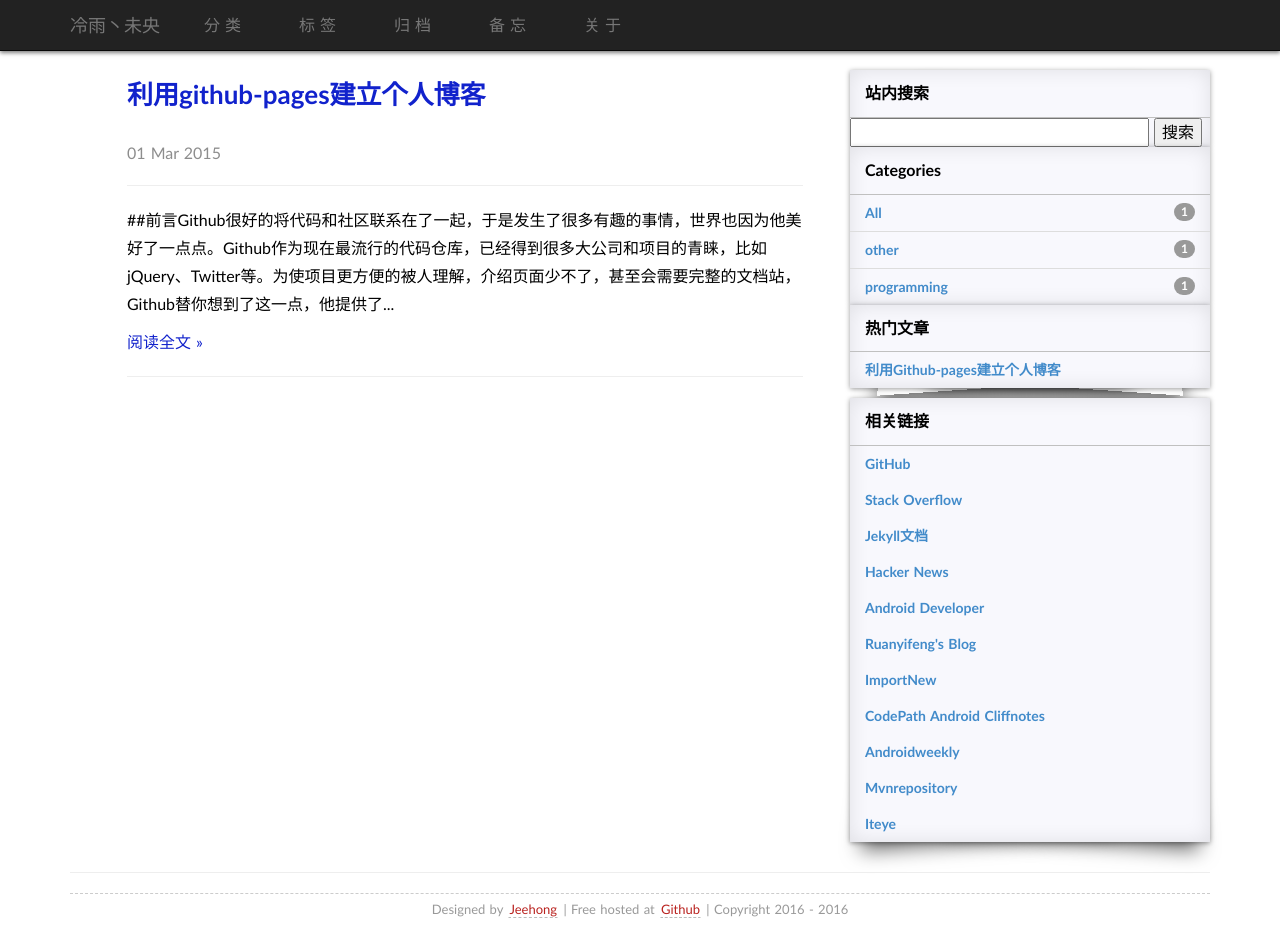
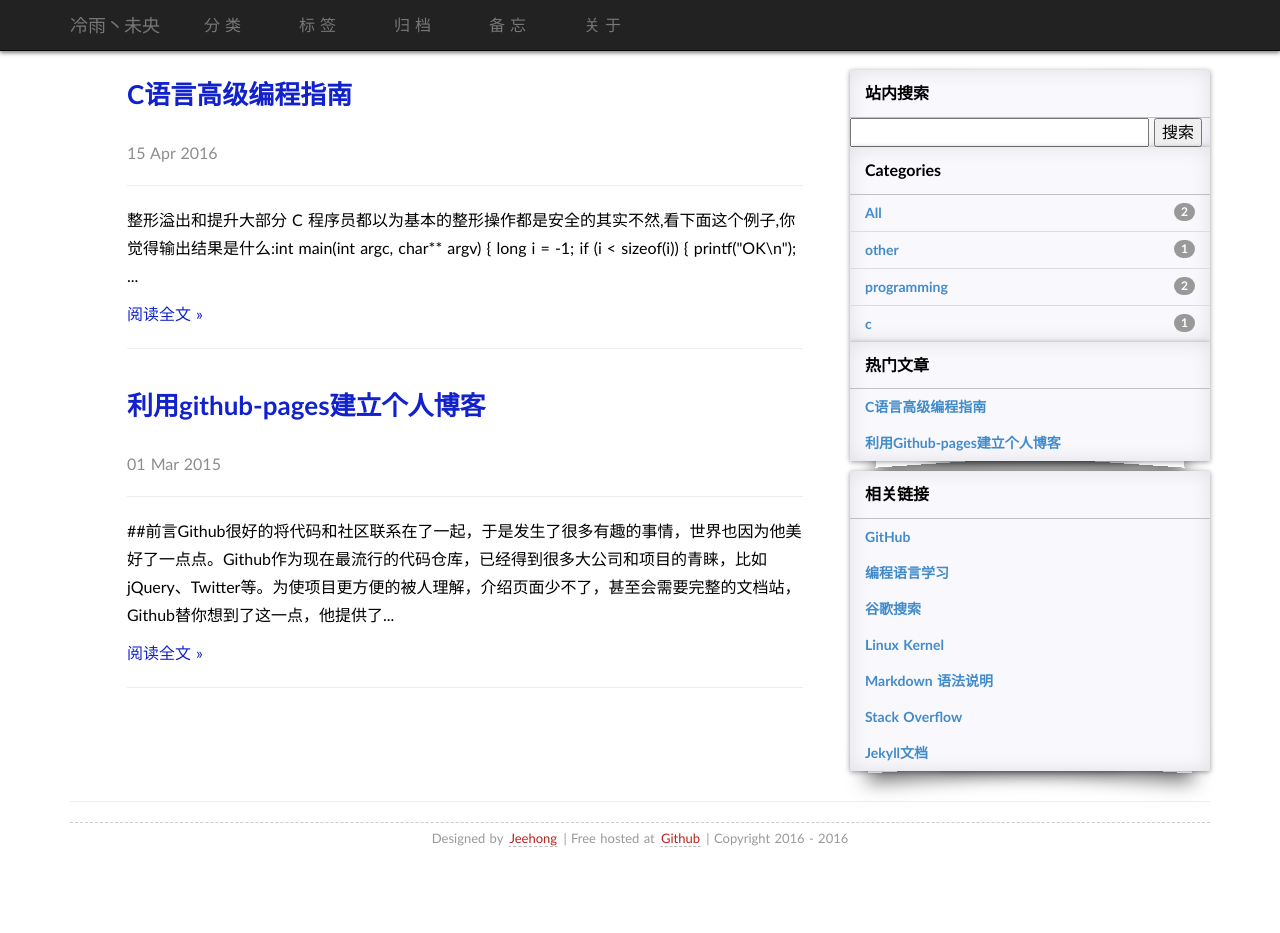
Before and after one commit to jeehong/jeehong.github.io, a Jekyll site: the page built from index.html, in a window 1280 px wide and 933 px high. Built offline with Jekyll 4.4.1, drawn with Linux system fonts in a browser that asks for light colours; some web fonts are replaced; the list of posts is cut into pages by our own code; comment, search, counter and statistics services are not loaded; some of the changed lines change nothing that is shown.

Commit message:
添加新文章

```diff
--- a/_includes/hot.html
+++ b/_includes/hot.html
@@ -2,9 +2,16 @@
       <div class="categories-list-header">
         热门文章
       </div>
-
- <ul class="list-unstyled">
-      	<li><a href="/blog/2015/03/github-pages-blog.html" class="categories-list-item">利用Github-pages建立个人博客</a></li>
-
-     </ul>
+ 	<ul class="list-unstyled">
+      	<li>
+			<a href="/blog/2016/04/c-advaced-programming.html" class="categories-list-item">
+				C语言高级编程指南
+			</a>
+		</li>
+      	<li>
+			<a href="/blog/2015/03/github-pages-blog.html" class="categories-list-item">
+				利用Github-pages建立个人博客
+			</a>
+		</li>
+   	</ul>
 </div>
--- a/_includes/links.html
+++ b/_includes/links.html
@@ -8,61 +8,37 @@
                    GitHub
                 </a>
               </li>
-<li>
+            <li>
+                <a href="http://www.runoob.com/" class="categories-list-item">
+                   编程语言学习
+                </a>
+            </li>
+            <li>
+                <a href="http://www.google.com/" class="categories-list-item">
+                   谷歌搜索
+                </a>
+            </li>
+			<li>
+                <a href="https://www.kernel.org" class="categories-list-item">
+                   Linux Kernel
+                </a>
+            </li>
+			<li>
+                <a href="wowubuntu.com/markdown/#list" class="categories-list-item">
+                   Markdown 语法说明
+                </a>
+            </li>
+			<li>
                 <a href="http://www.stackoverflow.com/" class="categories-list-item">
                    Stack Overflow
                 </a>
-              </li>
-<li>
+            </li>
+			<li>
                 <a href="http://jekyllrb.com/docs/posts/" class="categories-list-item">
                   Jekyll文档
                 </a>
-              </li>
+            </li>
 
-               <li>
-                <a href="https://news.ycombinator.com/" class="categories-list-item">
-                   Hacker News
-                </a>
-              </li>
-
-              <li>
-                <a href="http://developer.android.com/" class="categories-list-item">
-                   Android Developer
-                </a>
-              </li>
-
-              <li>
-                <a href="http://www.ruanyifeng.com/blog/" class="categories-list-item">
-                   Ruanyifeng's Blog
-                </a>
-              </li>
-
-
-  <li>
-                <a href="http://www.importnew.com/" class="categories-list-item">
-                   ImportNew
-                </a>
-              </li>
-<li>
-                <a href="http://guides.codepath.com/android" class="categories-list-item">
-                   CodePath Android Cliffnotes
-                </a>
-              </li>
-<li>
-                <a href="http://androidweekly.net/" class="categories-list-item">
-                   Androidweekly
-                </a>
-              </li>
-<li>
-			<a href="http://mvnrepository.com/" class="categories-list-item">
-                   Mvnrepository
-                </a>
-              </li>
-<li>
-			<a href="http://www.iteye.com/" class="categories-list-item">
-                  Iteye
-                </a>
-              </li>
 
             </ul>
 
--- /dev/null
+++ b/_posts/2016-04-15-c-advaced-programming.md
@@ -0,0 +1,381 @@
+---
+layout:     post
+title:      C语言高级编程指南
+keywords:   C
+categories: [c, programming]
+tags:	    [c, programming]
+---
+
+
+**整形溢出和提升**
+
+大部分 C 程序员都以为基本的整形操作都是安全的其实不然,看下面这个例子,
+你觉得输出结果是什么:
+
+    int main(int argc, char** argv) {
+        long i = -1;
+
+        if (i < sizeof(i)) {
+             printf("OK\n");
+        }
+        else {
+             printf("error\n");
+        }
+
+        return 0;
+    }
+当一个变量转换成无符号整形时,i的值不再是-1,而是 size_t的最大值,因
+为sizeof操作返回的是一个 size_t类型的无符号数。
+在C99/C11标准里写道:
+
+> "If the operand that has unsigned integer type has rank greater or
+> equal to the rank of the type of the other operand, then the operand
+> with signed integer type is converted to the type of the operand with
+> unsigned integer type."
+
+在C标准里面 size_t至少是一个 16 位的无符号整数,对于给定的架构 size_t 一般对应long,所以sizeof（int）和size_t至少相等,这就带来了可移植性的问题,C标准没有定义 short, int,long,longlong的大小,只是说明了他们的最小长度,对于 x86_64 架构,long在Linux下是64位,而在64位Windows下是32位。一般的方法是采用固定长度的类型比如定义在C99头文件stdint.h中的uint16_t,int32_t,uint_least16_t,uint_fast16_t等。
+
+
+如果 int可以表示原始类型的所有值,那么这个操作数会转换成 int,否则
+他会转换成 unsigned int。下面这个函数在 32 位平台返回 65536,但是在 16 位系统返回 0。
+
+    uint32_t sum()
+    {
+        uint16_t a = 65535;
+        uint16_t b = 1;
+        return a+b;
+    }
+
+对于char 类型到底是 signed 还是 unsigned 取决于硬件架构和操作系统,通常
+由特定平台的 ABI(Application Binary Interface) 指定,如果是 signed char,下面的代码输出-128 和-127,否则输出 128,129(x86 架构)。
+
+    char c = 128;
+    char d = 129;
+    printf("%d,%d\n",c,d);
+
+
+----------
+##内存管理和分配
+
+malloc 函数分配制定字节大小的内存,对象未被初始化,如果 size 是 0 取
+决与系统实现。malloc(0)返回一个空指针或者 unique pointer,如果 size 是表达式的运算结果,确保没有整形溢出。
+
+> “If the size of the space requested is 0, the behavior is
+> implementation- defined: the value returned shall be either a null
+> pointer or a unique pointer.”
+
+    size_t computed_size;
+
+    if (elem_size && num > SIZE_MAX / elem_size) {
+        errno = ENOMEM;
+        err(1, "overflow");
+    }
+
+    computed_size = elem_size*num;
+
+malloc不会给分配的内存初始化，如果要对新分配的内存初始化，可以用calloc代替malloc,一般情况下给序列分配相等大小的元素时,用calloc来代替用表达式计算大小,calloc 会把内存初始化为 0。
+
+realloc 用来对已经分配内存的对象改变大小,如果新的 size 更大,额外的空间
+没 有 被 初 始 化 , 如 果 提 供 给 realloc 的 指 针 是 空 指 针 , realloc 就 等 效 于malloc,如果原指针非空而 new size是0,结果依赖于操作系统的具体实现。
+
+> “In case of failure realloc shall return NULL and leave provided memory
+> object intact. Thus it is important not only to check for integer
+> overflow of size argument, but also to correctly handle object size if
+> realloc fails.”
+
+下面这段代码可以带你领会malloc,calloc，realloc,free的用法：
+
+    #include <stdio.h>
+    #include <stdint.h>
+    #include <malloc.h>
+    #include <errno.h>
+
+    #define VECTOR_OK            0
+    #define VECTOR_NULL_ERROR    1
+    #define VECTOR_SIZE_ERROR    2
+    #define VECTOR_ALLOC_ERROR   3
+
+    struct vector {
+        int *data;
+        size_t size;
+    };
+
+    int create_vector(struct vector *vc, size_t num) {
+
+        if (vc == NULL) {
+            return VECTOR_NULL_ERROR;
+        }
+
+        vc->data = 0;
+        vc->size = 0;
+
+        /* check for integer and SIZE_MAX overflow */
+        if (num == 0 || SIZE_MAX / num < sizeof(int)) {
+            errno = ENOMEM;
+            return VECTOR_SIZE_ERROR;
+        }
+
+        vc->data = calloc(num, sizeof(int));
+
+        /* calloc faild */
+        if (vc->data == NULL) {
+            return VECTOR_ALLOC_ERROR;
+        }
+
+        vc->size = num * sizeof(int);
+        return VECTOR_OK;
+    }
+
+    int grow_vector(struct vector *vc) {
+
+        void *newptr = 0;
+        size_t newsize;
+
+        if (vc == NULL) {
+            return VECTOR_NULL_ERROR;
+        }
+
+
+        /* check for integer and SIZE_MAX overflow */
+        if (vc->size == 0 || SIZE_MAX / 2 < vc->size) {
+            errno = ENOMEM;
+            return VECTOR_SIZE_ERROR;
+        }
+
+        newsize = vc->size * 2;
+
+        newptr = realloc(vc->data, newsize);
+
+        /* realloc faild; vector stays intact size was not changed */
+        if (newptr == NULL) {
+            return VECTOR_ALLOC_ERROR;
+        }
+
+        /* upon success; update new address and size */
+        vc->data = newptr;
+        vc->size = newsize;
+        return VECTOR_OK;
+    }
+
+
+----------
+
+##避免重大错误
+
+
+ 1. 使用未初始化的变量，
+ C语言要求所有变量在使用之前要初始化，使用未初始化的变量会造成为定义的行为，这和C++不同，C++保证所有变量在使用之前都得到初始化，Java**尽量保证**变量使用前的得到初始化，如类基本数据成员会被初始化为默认值。
+
+ 2. free错误
+对空指针调用 free,对不是由 malloc family 函数分配的指针调用 free,或者对
+已经调用 free 的指针再次调用 free。
+一开始初始化指针为NULL可以减少错误,GCC和Clang编译器有-Wuninitialized 选项来对未初始化的变量显示警告信息,另外不要将同一个指针用于静态变量和动态变量。
+
+
+>     char *ptr = NULL;
+>     void nullfree(void **pptr) {
+>         void *ptr = *pptr;
+>         assert(ptr != NULL)
+>         free(ptr);
+>         *pptr = NULL;
+>     }
+
+3.对空指针解引用，数组越界访问
+
+对NULL指针或者free'd内存解引用，数组越界访问，是很明显的错误，为了消除这种错误，一般的做法就是增加数组越界检查的功能，比如Java里的array就有下标检查的功能，但是这样会带来严重的性能代价，我们要修改ABI（application binary interface），让每个指针都跟随着它的范围信息，在数值计算中cost is terrible。
+
+4.违反类型规则
+
+把int×指针cast成float×，然后对它解引用，在C里面会引发undefined behavior，C规定这种类型的转换需要使用memset，C++里面有个reinterpret_cast函数用于无关类型之间的转换，reinterpret_cast <new_type> (expression)
+
+
+----------
+
+##防止内存泄漏
+
+内存泄漏发生在程序不再使用的动态内存没有得到释放，这需要我们掌握动态分配对象的作用域，尤其是什么时候该调用free来释放内存，常用的集中方法如下：
+
+ 1. 在程序启动的时候分配
+ 在程序启动的时候分配需要的heap memory，程序退出时把释放的任务交给操作系统，这种方法一般适用于程序运行后马上退出的那种。
+
+ 2. 使用变长数组（VLA）
+ 如果你需要一块变长大小的空间并且作用域在函数中，变长数组可以帮到你，但是也有一个限制，一个函数中的变长数组内存大小一般不超过几百字节，这个数字C标准没有明确的定义，最好是把内存分配到栈上，在栈上允许分配的最大VLA内存是SIZE_MAX，掌握目标平台的栈大小可以有效的防止栈溢出。
+
+ 3. 使用引用计数
+ 引用计数是一个很好的管理内存的方法，特别是当你不希望自己定义的对象被复制时，每一次赋值把引用计数加1,每次失去引用就把引用计数减1,当引用计数等于0时，以为的对象已经不再需要了，我们需要释放对象占用的内存，由于C不提供自动的析构函数，我们必须手动释放内存，看一个例子：
+
+        #include <stdlib.h>
+        #include <stdint.h>
+
+        #define MAX_REF_OBJ 100
+        #define RC_ERROR -1
+
+        struct mem_obj_t{
+            void *ptr;
+            uint16_t count;
+        };
+
+        static struct mem_obj_t references[MAX_REF_OBJ];
+        static uint16_t reference_count = 0;
+
+        /* create memory object and return handle */
+        uint16_t create(size_t size){
+
+            if (reference_count >= MAX_REF_OBJ)
+                return RC_ERROR;
+
+        if (size){
+          void *ptr = calloc(1, size);
+
+        if (ptr != NULL){
+            references[reference_count].ptr = ptr;
+            references[reference_count].count = 0;
+            return reference_count++;
+                        }
+                }
+
+            return RC_ERROR;
+        }
+
+
+        /* get memory object and increment reference counter */
+        void* retain(uint16_t handle){
+
+        if(handle < reference_count && handle >= 0){
+            references[handle].count++;
+            return references[handle].ptr;
+            } else {
+                return NULL;
+            }
+        }
+
+        /* decrement reference counter */
+        void release(uint16_t handle){
+        printf("release\n");
+
+        if(handle < reference_count && handle >= 0){
+            struct mem_obj_t *object = &references[handle];
+
+            if (object->count <= 1){
+                printf("released\n");
+            free(object->ptr);
+            reference_count--;
+        } else {
+            printf("decremented\n");
+            object->count--;
+                }
+             }
+        }
+C++标准库有个auto_ptr智能指针，能够自动释放指针所指对象的内存，C++ boost库有个boost：：shared_ptr智能指针，内置引用计数，支持拷贝和赋值，看下面这个例子：
+
+>
+"Objects of shared_ptr types have the ability of taking ownership of a pointer and share that ownership: once they take ownership, the group of owners of a pointer become responsible for its deletion when the last one of them releases that ownership."
+
+
+    #include <boost/smart_ptr.hpp>
+    #include <iostream>
+    int main()
+    {
+        // Basic useage
+        boost::shared_ptr<int> p1(new int(10));
+        std::cout << "ref count of p1: " << p1.use_count() << std::endl;
+        boost::shared_ptr<int> p2(p1); // or p2 = p1;
+        std::cout << "ref count of p1: " << p1.use_count() << std::endl;
+        *p1 = 999;
+        std::cout << "*p2: " << *p2 << std::endl;
+        p2.reset();
+        std::cout << "ref count of p1: " << p1.use_count() << std::endl;
+        return 0;
+    }
+
+
+
+ 4.内存池，有利于减少内存碎片，看下面这个例子：
+
+    #include <stdlib.h>
+    #include <stdint.h>
+
+    struct mem_pool_t{
+    void* ptr;//指向内存池起始地址
+    size_t size;//内存池大小
+    size_t used;//已用内存大小
+    };
+
+    //create memory pool
+    struct mem_pool_t* create_pool(size_t size){
+    mem_pool_t* pool=calloc(1,sizeof(struct men_pool_t));
+    if(pool!=NULL){
+    void* mem=calloc(1,size);
+    if(mem!=NULL){
+    pool->ptr=mem;
+    pool->size=size;
+    pool->used=0;
+    return pool;
+            }
+        }
+    return NULL;
+    }
+
+    //allocate memory from pool
+    void* pool_alloc(mem_pool_t* pool,size_t size){
+    if(pool=NULL)
+        return NULL;
+    size_t bytes_left=pool->size-pool->used;
+    if(size&&size<=bytes_left){
+        void* mem=pool->ptr+pool->used;
+        pool->used+=size;
+        return mem;
+        }
+    return NULL；
+    }
+
+    ／／release memory of the pool
+    void pool_free(mem_pool_t* pool){
+    if(pool!=NULL){
+    free(pool->ptr);
+    free(pool);
+     }
+    }
+
+ 5.垃圾回收机制
+ 引用计数采用的方法是当内存不再需要时得到手动释放，垃圾回收发生在内存分配失败或者内存到达一定的水位（watermarks），实现垃圾回收最简单的一个算法是MARK AND SWEEP算法，该算法的思路是遍历所有动态分配对象的内存，标记那些还能继续使用的，回收那些没有被标记的内存。
+    Java采用的垃圾回收机制就更复杂了，思路也是回收那些不再使用的内存，JAVA的垃圾回收和C++的析构函数又不一样，C++保证对象在使用之前得到初始化，对象超出作用域之后内存得到释放，而JAVA不能保证对象一定被析构。
+
+
+----------
+
+##指针和数组
+
+我们一般的概念里指针和数组名是可互换的，但是在编译器里他们被不同的对待，当我们说一个对象或者表达式具有某种类型的时候我们一般是说这个对象是个左值（lvalue），当对象不是const的时候，左值是可以修改的，比如对象是复制操作符的左参数，而数组名是一个const左值，指向地一个元素的const指针，所以你不能给数组名赋值或者意图改变数组名，如果表达式是数组类型，数组名通常转换成指向地一个元素的指针。
+
+但是也有例外，什么情况下数组名不是一个指针呢？
+1.当它是sizeof操作符的操作数时，返回数组占的内存字节数
+2.当它是取地址操作&的操作数时，返回一个数组的地址
+
+看下面这个例子：
+
+    short a[] = {1,2,3};
+    short *pa;
+    short (*px)[];
+
+    void init(){
+        pa = a;
+        px = &a;
+
+        printf("a:%p; pa:%p; px:%p\n", a, pa, px);
+
+        printf("a[1]:%i; pa[1]:%i (*px)[1]:%i\n", a[1], pa[1],(*px)[1]);
+    }
+
+a是一个short类型数组，pa是一个指向short类型的指针，px呢？
+px是一个指向数组类型的指针，在a被赋值给pa之前，他的值被转换成一个指向数组第一个元素的指针，下面那个a却没有转换，因为遇到的是&操作符。
+数组下标a[1]等价于*(a+1),和p[1]一样，也指向*(p+1)，但是两者还是有区别的，a是一个数组，它实际上存储的是第一个元素的地址，所以数组a是用来定位第一个元素的，而pa不一样，它就是一个指针，不是用来定位的。
+再比如：
+
+    int a[10];
+    int b[10];
+    int *a;
+    c=&a[0];//c是指向数组a地一个元素的指针
+    c=a;//a自动转换成指向第一个元素的指针，实际上是指针拷贝
+    b=a;//非法的，你不能用赋值符把一个数组的所有元素赋给另一个数组
+    a=c;//非法的，你不能修改const指针的值
```
